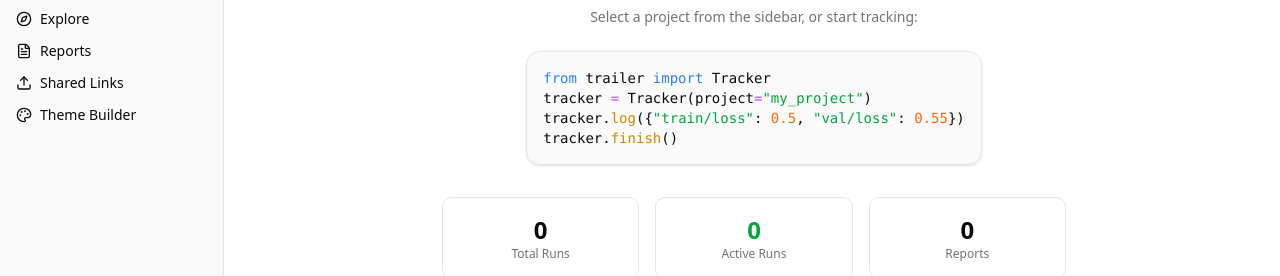
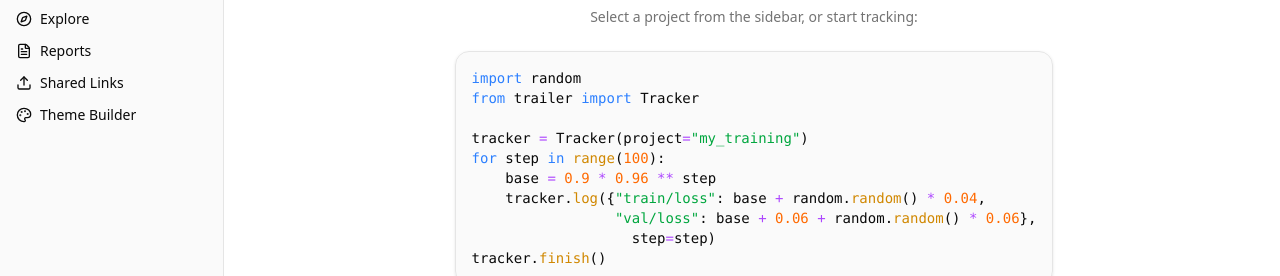
Before and after one commit to limoncc/trailer, a SvelteKit app in the folder trailer-ui/: page / in a window 1280 px wide. Shown: the part 173-449 px from the top of the page. Built offline with nearby package versions, Linux system fonts and the light colour scheme; no server answers.

Commit message:
docs: 快速上手示例改为循环版本 — 100 步指数衰减 + 随机噪声，图表可画出带波动的曲线
- 首页欢迎页与中英文 README 三处示例统一为 tracker / my_training
- 原单点 log 只有一个数据点无法画出曲线

```diff
--- a/trailer-ui/src/routes/+page.svelte
+++ b/trailer-ui/src/routes/+page.svelte
@@ -46,9 +46,15 @@
       <p class="text-2xl font-bold mb-3 text-foreground">Welcome to Trailer</p>
       <p class="text-sm text-muted-foreground mb-6">Select a project from the sidebar, or start tracking:</p>
       <pre class="text-sm bg-muted/50 p-4 rounded-xl text-left border border-border shadow-sm inline-block"><code
-        ><span class="text-blue-500 dark:text-blue-400">from</span> trailer <span class="text-blue-500 dark:text-blue-400">import</span> Tracker
-tracker <span class="text-purple-500">=</span> Tracker(project<span class="text-purple-500">=</span><span class="text-green-600 dark:text-green-400">"my_project"</span>)
-tracker.<span class="text-yellow-600 dark:text-yellow-400">log</span>(&#123;<span class="text-green-600 dark:text-green-400">"train/loss"</span>: <span class="text-orange-500">0.5</span>, <span class="text-green-600 dark:text-green-400">"val/loss"</span>: <span class="text-orange-500">0.55</span>&#125;)
+        ><span class="text-blue-500 dark:text-blue-400">import</span> random
+<span class="text-blue-500 dark:text-blue-400">from</span> trailer <span class="text-blue-500 dark:text-blue-400">import</span> Tracker
+
+tracker <span class="text-purple-500">=</span> Tracker(project<span class="text-purple-500">=</span><span class="text-green-600 dark:text-green-400">"my_training"</span>)
+<span class="text-blue-500 dark:text-blue-400">for</span> step <span class="text-blue-500 dark:text-blue-400">in</span> <span class="text-yellow-600 dark:text-yellow-400">range</span>(<span class="text-orange-500">100</span>):
+    base <span class="text-purple-500">=</span> <span class="text-orange-500">0.9</span> <span class="text-purple-500">*</span> <span class="text-orange-500">0.96</span> <span class="text-purple-500">**</span> step
+    tracker.<span class="text-yellow-600 dark:text-yellow-400">log</span>(&#123;<span class="text-green-600 dark:text-green-400">"train/loss"</span>: base <span class="text-purple-500">+</span> random.<span class="text-yellow-600 dark:text-yellow-400">random</span>() <span class="text-purple-500">*</span> <span class="text-orange-500">0.04</span>,
+                 <span class="text-green-600 dark:text-green-400">"val/loss"</span>: base <span class="text-purple-500">+</span> <span class="text-orange-500">0.06</span> <span class="text-purple-500">+</span> random.<span class="text-yellow-600 dark:text-yellow-400">random</span>() <span class="text-purple-500">*</span> <span class="text-orange-500">0.06</span>&#125;,
+                   step<span class="text-purple-500">=</span>step)
 tracker.<span class="text-yellow-600 dark:text-yellow-400">finish</span>()</code></pre>
     </div>
   </div>
```
Also changed, not shown: 2 other files (tests, documents, lock files or other folders).
